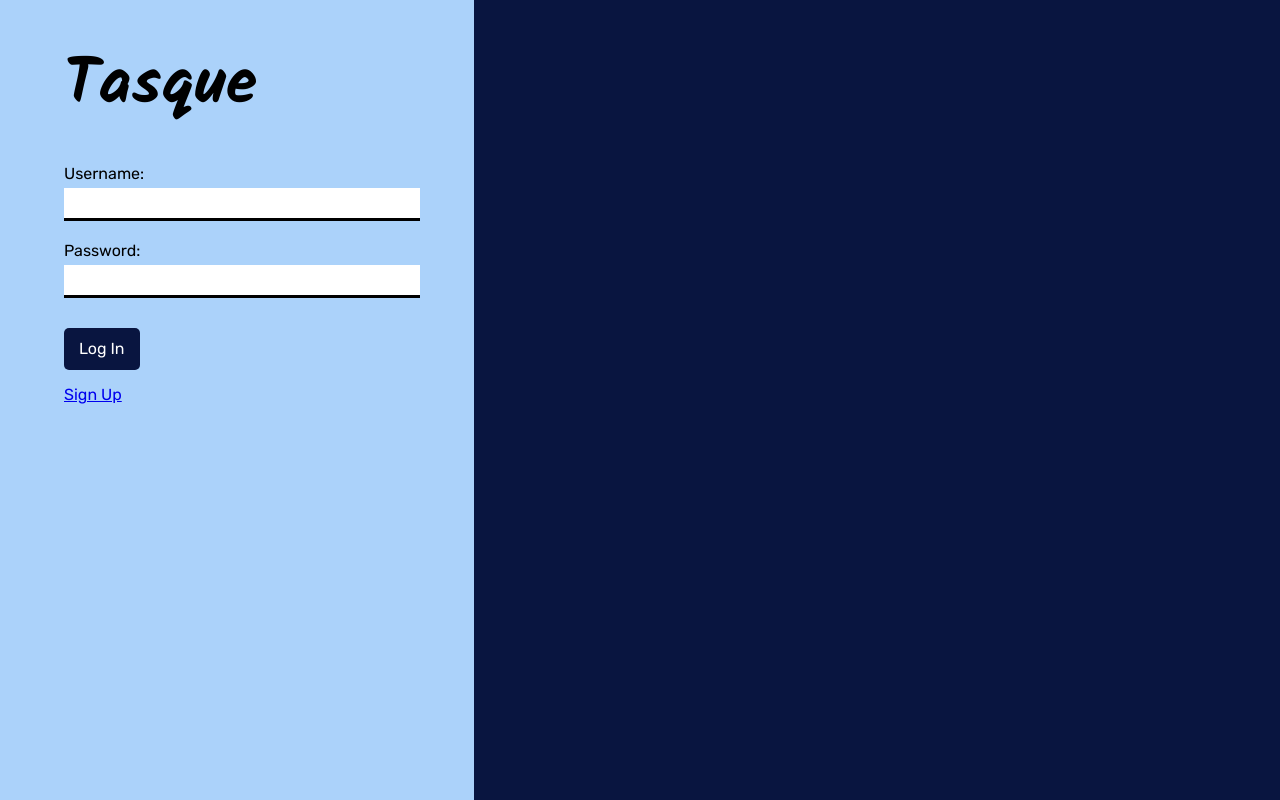
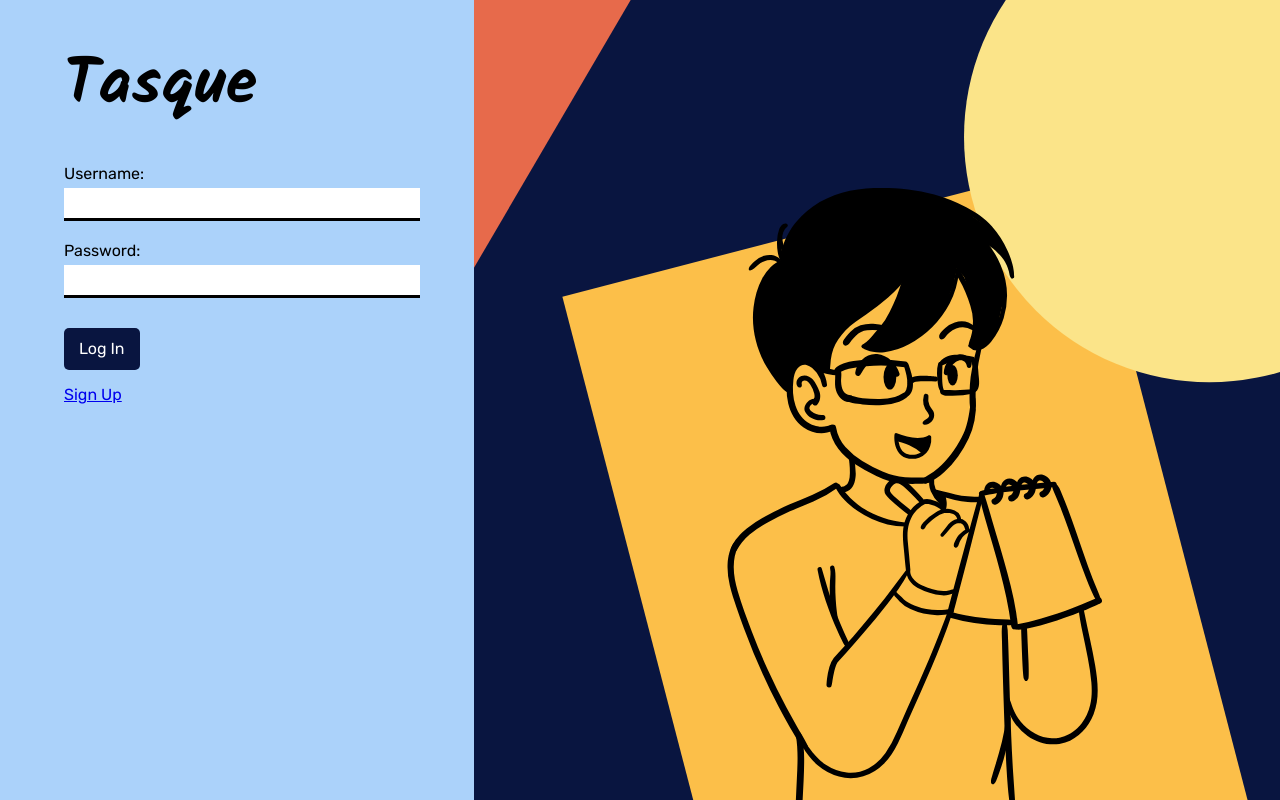
Before and after one commit to ricklan/to-do-list, a React (Create React App) app in the folder frontend/app/: page / in a window 1280 px wide. Built offline with nearby package versions, Linux system fonts and the light colour scheme.

Commit message:
Add Tasque boy image to login and signup

```diff
--- a/frontend/app/src/Components/LoginSignup/Login.js
+++ b/frontend/app/src/Components/LoginSignup/Login.js
@@ -1,6 +1,7 @@
 import React from "react";
 import { Link, useNavigate } from "react-router-dom";
 import "./LoginSignup.css";
+import boy from "../../images/boy.svg";
 
 const axios = require("axios");
 
@@ -54,7 +55,9 @@ function Login() {
         </form>
         <Link to="/signup">Sign Up</Link>
       </section>
-      <section className="tasque-boy"></section>
+      <section className="tasque-boy">
+        <img src={boy} alt="Boy writing in notepad" />
+      </section>
     </div>
   );
 }
--- a/frontend/app/src/Components/LoginSignup/LoginSignup.css
+++ b/frontend/app/src/Components/LoginSignup/LoginSignup.css
@@ -21,6 +21,9 @@ Yellow - #FBE489
 .tasque-boy {
   background-color: #091540;
   width: 70%;
+  overflow: hidden;
+  display: flex;
+  justify-content: center;
 }
 
 .error {
--- a/frontend/app/src/Components/LoginSignup/SignUp.js
+++ b/frontend/app/src/Components/LoginSignup/SignUp.js
@@ -1,6 +1,7 @@
 import React from "react";
 import { Link } from "react-router-dom";
 import "./LoginSignup.css";
+import boy from "../../images/boy.svg";
 
 const axios = require("axios");
 
@@ -144,7 +145,9 @@ function SignUp() {
         </form>
         <Link to="/">Log In</Link>
       </section>
-      <section className="tasque-boy"></section>
+      <section className="tasque-boy">
+        <img src={boy} alt="Boy writing in notepad" />
+      </section>
     </div>
   );
 }
```
Also changed, not shown: frontend/app/src/images/boy.svg (added).
